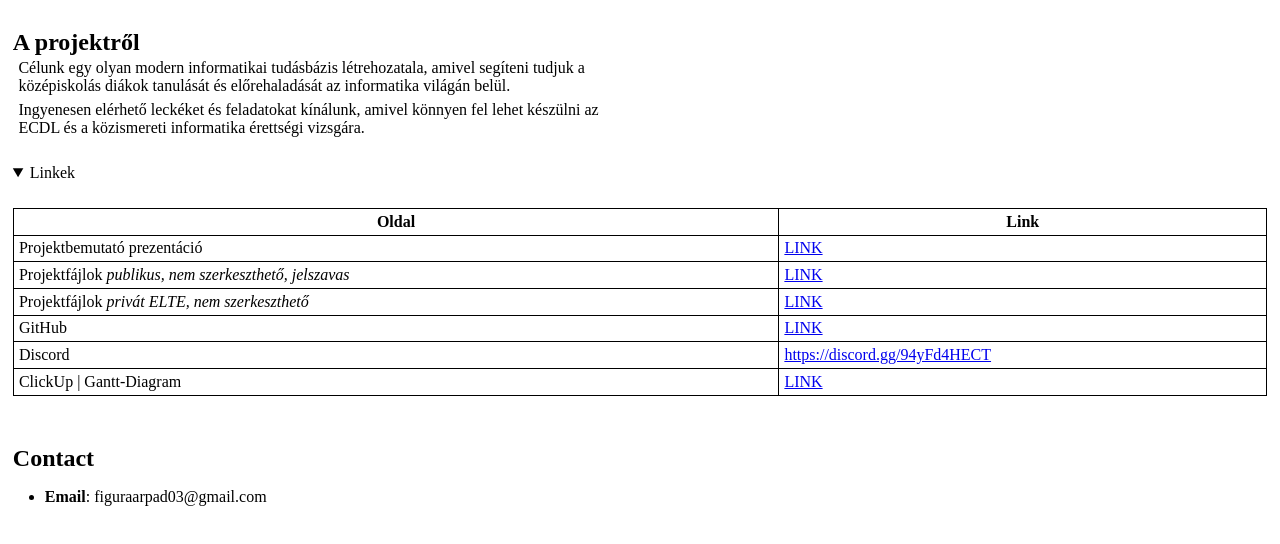
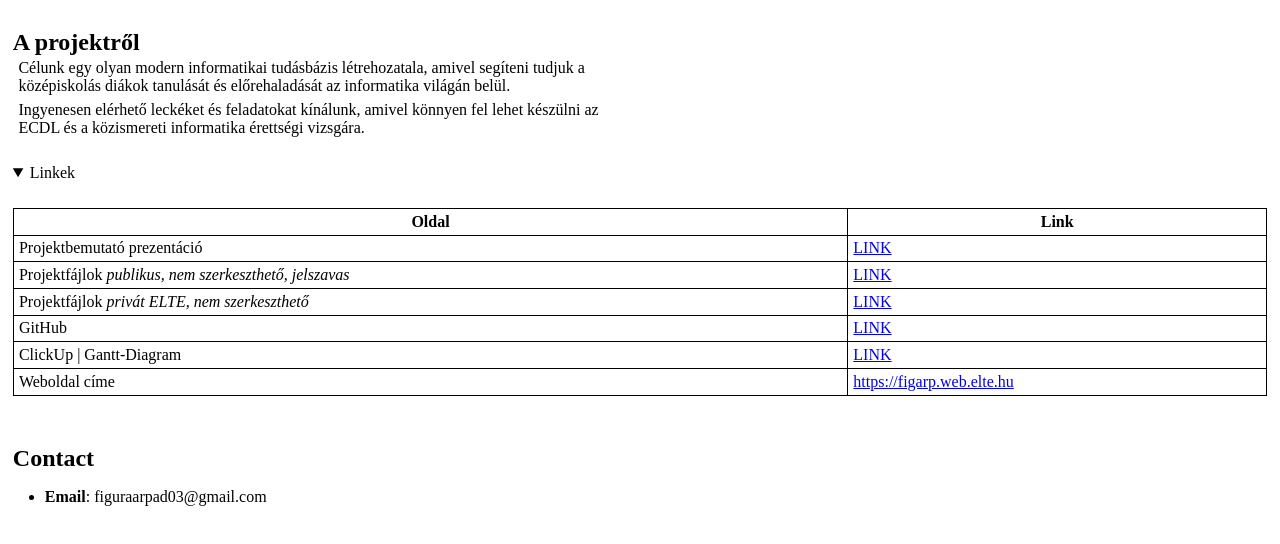
Before and after one commit to LearnIT-Hungary/LearnIT, a plain HTML site: page index.html in a window 1280 px wide. Both pictures are taken after a click on the heading "Linkek". Shown: the part 106-650 px from the top of the page. Drawn offline with Linux system fonts and the light colour scheme.

Commit message:
Update index.html

```diff
--- a/index.html
+++ b/index.html
@@ -56,13 +56,12 @@
                         <td><a target="_blank" href="https://github.com/LearnIT-Hungary">LINK</a></td>
                     </tr>
                     <tr>
-                        <td>Discord</td>
-                        <td><a target="_blank" href="https://discord.gg/94yFd4HECT">https://discord.gg/94yFd4HECT</a>
-                        </td>
+                        <td>ClickUp | Gantt-Diagram</td>
+                        <td><a target="_blank" href="https://app.clickup.com/31594208/v/li/211783994">LINK</a></td>
                     </tr>
                     <tr>
-                        <td>ClickUp | Gantt-Diagram</td>
-                        <td><a target="_blank" href="https://app.clickup.com/31594208/v/li/211783994">LINK</a></td>
+                        <td>Weboldal címe</td>
+                        <td><a href="https://figarp.web.elte.hu/" target="_blank">https://figarp.web.elte.hu</a></td>
                     </tr>
                 </table>
             </details>
```
